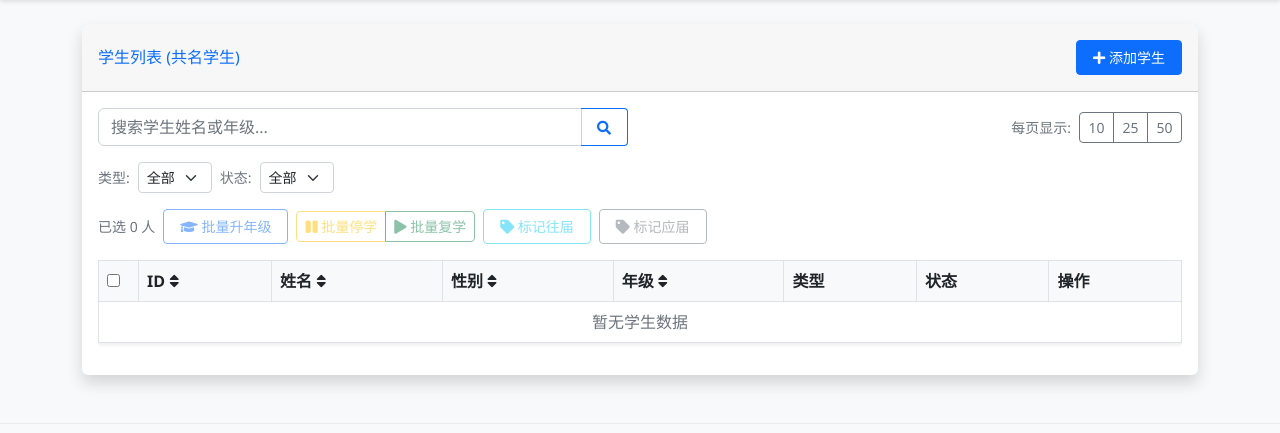
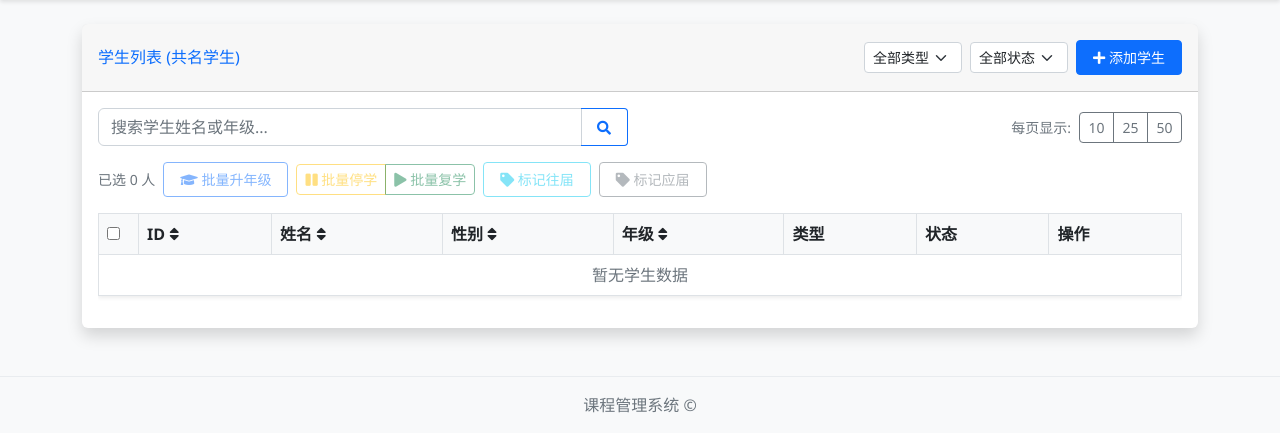
Before and after one commit to panqiaotian/CourseMgrWeb, a Python web app: template templates/students.html in a window 1280 px wide. Shown: the part 56-489 px from the top of the page. Run offline with Jinja, Linux system fonts and the light colour scheme; the template is opened without the code that fills it, so the values that code supplies are empty; some libraries are stand-ins or nearby versions.

Commit message:
style: 将类型/状态筛选移至卡片头部与添加学生按钮同行
Co-Authored-By: Claude <noreply@anthropic.com>

```diff
--- a/templates/students.html
+++ b/templates/students.html
@@ -4,11 +4,30 @@
 
 {% block content %}
 <div class="card shadow mb-4">
-    <div class="card-header py-3 d-flex justify-content-between align-items-center">
+    <div class="card-header py-3 d-flex justify-content-between align-items-center flex-wrap gap-2">
         <h6 class="m-0 font-weight-bold text-primary">学生列表 (共{{ total }}名学生)</h6>
-        <a href="{{ url_for('add_student') }}" class="btn btn-sm btn-primary">
-            <i class="fas fa-plus"></i> 添加学生
-        </a>
+        <div class="d-flex align-items-center gap-2">
+            <form method="get" action="{{ url_for('students') }}" class="d-flex align-items-center gap-2">
+                <input type="hidden" name="search" value="{{ search or '' }}">
+                <input type="hidden" name="per_page" value="{{ per_page }}">
+                <input type="hidden" name="sort_by" value="{{ sort_by }}">
+                <input type="hidden" name="sort_order" value="{{ sort_order }}">
+                <select name="type_filter" class="form-select form-select-sm filter-select" onchange="this.form.submit()">
+                    <option value="应届" {{ 'selected' if type_filter == '应届' else '' }}>应届</option>
+                    <option value="往届" {{ 'selected' if type_filter == '往届' else '' }}>往届</option>
+                    <option value="" {{ 'selected' if not type_filter else '' }}>全部类型</option>
+                </select>
+                <select name="status_filter" class="form-select form-select-sm filter-select" onchange="this.form.submit()">
+                    <option value="">全部状态</option>
+                    <option value="在学" {{ 'selected' if status_filter == '在学' else '' }}>在学</option>
+                    <option value="停学" {{ 'selected' if status_filter == '停学' else '' }}>停学</option>
+                </select>
+                <noscript><button type="submit" class="btn btn-sm btn-outline-secondary">筛选</button></noscript>
+            </form>
+            <a href="{{ url_for('add_student') }}" class="btn btn-sm btn-primary">
+                <i class="fas fa-plus"></i> 添加学生
+            </a>
+        </div>
     </div>
     <div class="card-body">
         <!-- 搜索和控制栏 -->
@@ -41,31 +60,6 @@
                            class="btn btn-outline-secondary {{ 'active' if per_page == 50 else '' }}">50</a>
                     </div>
                 </div>
-            </div>
-        </div>
-
-        <!-- 筛选栏 -->
-        <div class="row mb-3 align-items-center">
-            <div class="col-auto">
-                <form method="get" action="{{ url_for('students') }}" class="d-flex align-items-center gap-2">
-                    <input type="hidden" name="search" value="{{ search or '' }}">
-                    <input type="hidden" name="per_page" value="{{ per_page }}">
-                    <input type="hidden" name="sort_by" value="{{ sort_by }}">
-                    <input type="hidden" name="sort_order" value="{{ sort_order }}">
-                    <label class="text-muted small mb-0">类型:</label>
-                    <select name="type_filter" class="form-select form-select-sm" style="width: auto;" onchange="this.form.submit()">
-                        <option value="应届" {{ 'selected' if type_filter == '应届' else '' }}>应届</option>
-                        <option value="往届" {{ 'selected' if type_filter == '往届' else '' }}>往届</option>
-                        <option value="" {{ 'selected' if not type_filter else '' }}>全部</option>
-                    </select>
-                    <label class="text-muted small mb-0">状态:</label>
-                    <select name="status_filter" class="form-select form-select-sm" style="width: auto;" onchange="this.form.submit()">
-                        <option value="">全部</option>
-                        <option value="在学" {{ 'selected' if status_filter == '在学' else '' }}>在学</option>
-                        <option value="停学" {{ 'selected' if status_filter == '停学' else '' }}>停学</option>
-                    </select>
-                    <noscript><button type="submit" class="btn btn-sm btn-outline-secondary">筛选</button></noscript>
-                </form>
             </div>
         </div>
 
@@ -403,6 +397,14 @@
         cursor: not-allowed;
     }
 
+    /* 筛选下拉框 */
+    .filter-select {
+        width: auto !important;
+        min-width: 90px;
+        padding-right: 2rem;
+        font-size: 0.875rem;
+    }
+
     /* 表格中的复选框 */
     .student-checkbox, #select-all {
         cursor: pointer;
```
